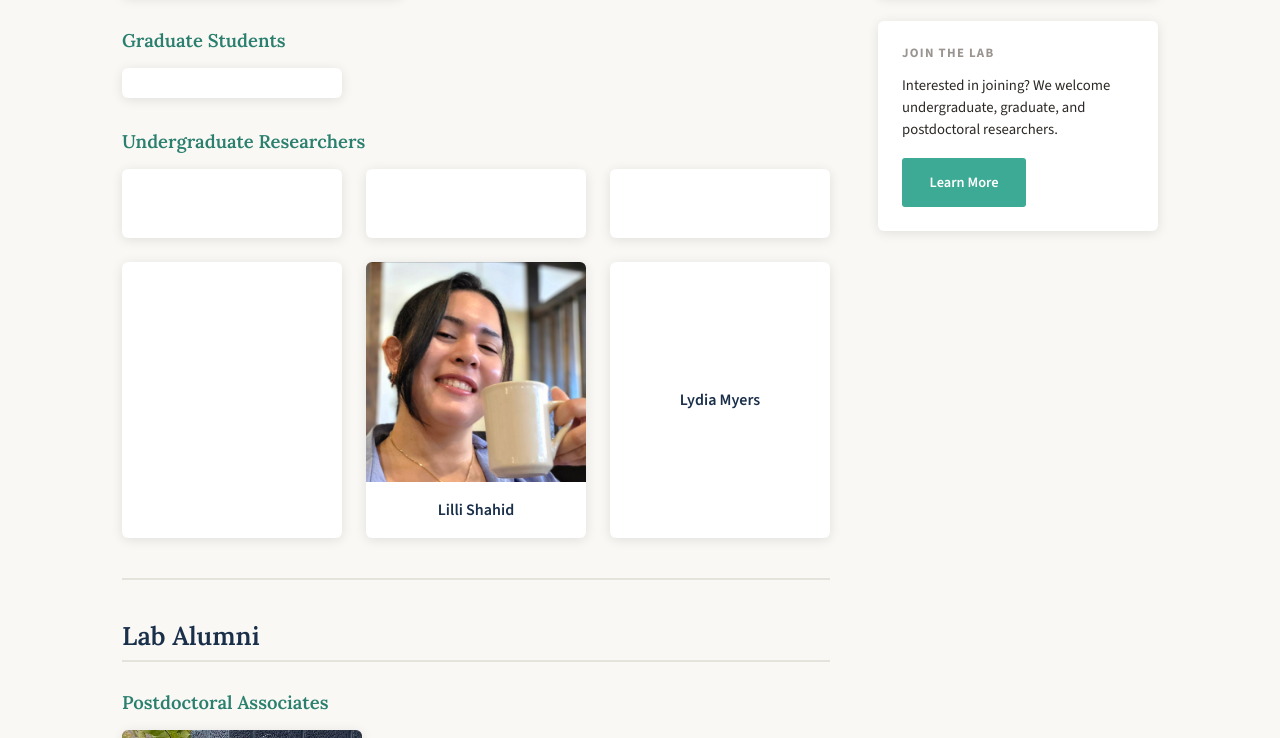
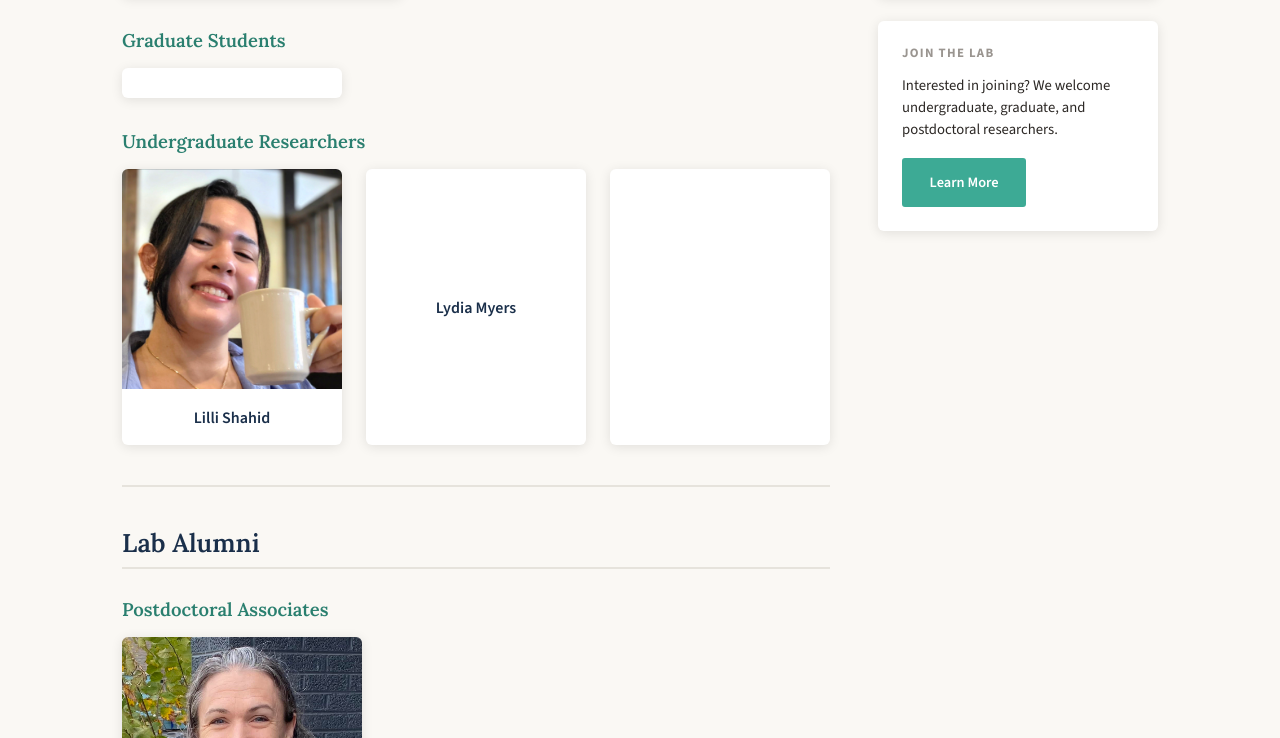
Before and after one commit to mbtoomey/Toomey-Lab, a plain HTML site: page people.html in a window 1280 px wide. Shown: the part 556-1294 px from the top of the page. Drawn offline with nearby package versions, Linux system fonts and the light colour scheme.

Commit message:
Tile fixes

```diff
--- a/people.html
+++ b/people.html
@@ -52,26 +52,6 @@
 
     <h3 class="section-sub">Undergraduate Researchers</h3>
     <div class="people-grid">
-      <div class="person-card" style="padding:1.25rem;display:flex;flex-direction:column;justify-content:center">
-        <div class="person-info">
-          <div class="person-name"></div>
-        </div>
-      </div>
-      <div class="person-card" style="overflow:hidden">
-         <div class="person-info">
-          <div class="person-name"></div>
-        </div>
-      </div>
-      <div class="person-card" style="padding:1.25rem;display:flex;flex-direction:column;justify-content:center">
-        <div class="person-info">
-          <div class="person-name"></div>
-        </div>
-      </div>
-      <div class="person-card" style="padding:1.25rem;display:flex;flex-direction:column;justify-content:center">
-        <div class="person-info">
-          <div class="person-name"></div>
-        </div>
-      </div>
       <div class="person-card">
         <img src="images/Lilli.jpg" alt="Lilli Shahid">
         <div class="person-info">
@@ -81,6 +61,11 @@
       <div class="person-card" style="padding:1.25rem;display:flex;flex-direction:column;justify-content:center">
         <div class="person-info">
           <div class="person-name">Lydia Myers</div>
+        </div>
+      </div>
+      <div class="person-card" style="padding:1.25rem;display:flex;flex-direction:column;justify-content:center">
+        <div class="person-info">
+          <div class="person-name"></div>
         </div>
       </div>
     </div>
```
